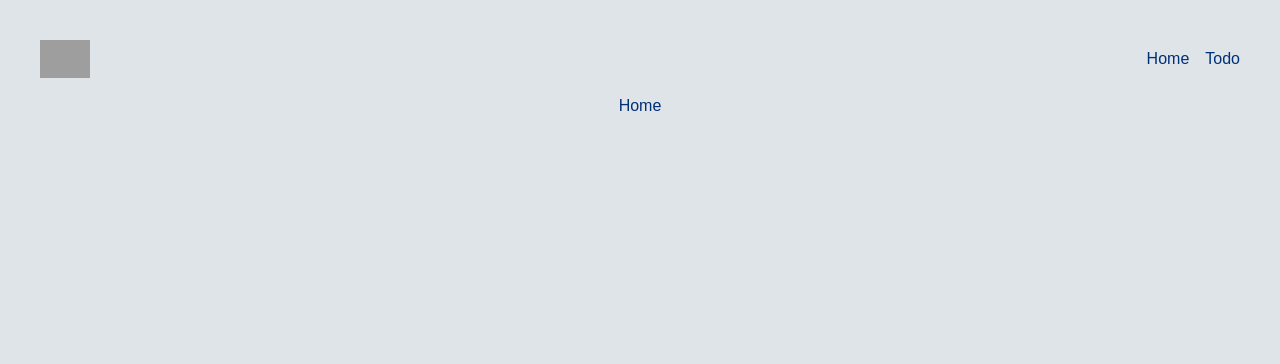
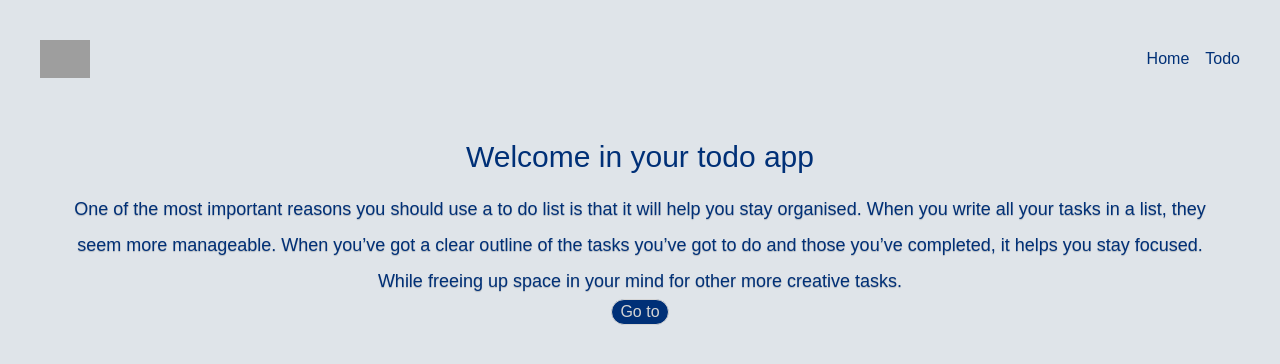
Before and after one commit to HannaRogalska/todo-react-ts-rtk-thunk, a React (Vite) app: page / in a window 1280 px wide. Shown: the top 364 px of the page. Built offline with nearby package versions, Linux system fonts and the light colour scheme; grey boxes are pictures that could not be loaded.

Commit message:
ui home page

```diff
--- a/src/index.css
+++ b/src/index.css
@@ -11,7 +11,6 @@
 
 }
 body {
-  min-height: 100vh;
   background-color: var(--background-color);
   color:var(--border-color-input);
 }
--- a/src/pages/HomePage/HomePage.tsx
+++ b/src/pages/HomePage/HomePage.tsx
@@ -1,11 +1,23 @@
-import React from 'react'
+
+import { useNavigate } from "react-router-dom";
+import Button from "../../components/Button/Button";
 
 const HomePage = () => {
+  const navigate = useNavigate();
+
   return (
-    <div>
-      Home
+    <div className="p-10">
+      <h1 className="text-[30px] mb-3 ">Welcome in your todo app</h1>
+      <p className="text-[18px] text-lg/9 text-shadow-xs">
+        One of the most important reasons you should use a to do list is that it
+        will help you stay organised. When you write all your tasks in a list,
+        they seem more manageable. When you’ve got a clear outline of the tasks
+        you’ve got to do and those you’ve completed, it helps you stay focused.
+        While freeing up space in your mind for other more creative tasks.
+      </p>
+      <Button nameForButton="Go to" handlerFunction={ ()=>{navigate('/todo')} } />
     </div>
-  )
-}
+  );
+};
 
-export default HomePage
+export default HomePage;
--- a/src/types/buttonTypes.ts
+++ b/src/types/buttonTypes.ts
@@ -1,4 +1,7 @@
 export interface ButtonProps {
   nameForButton: string;
-  handlerFunction?: (data?: number) => void;
+  handlerFunction?: (
+    data?: number,
+    event?: React.MouseEvent<HTMLButtonElement>
+  ) => void;
 }
```
